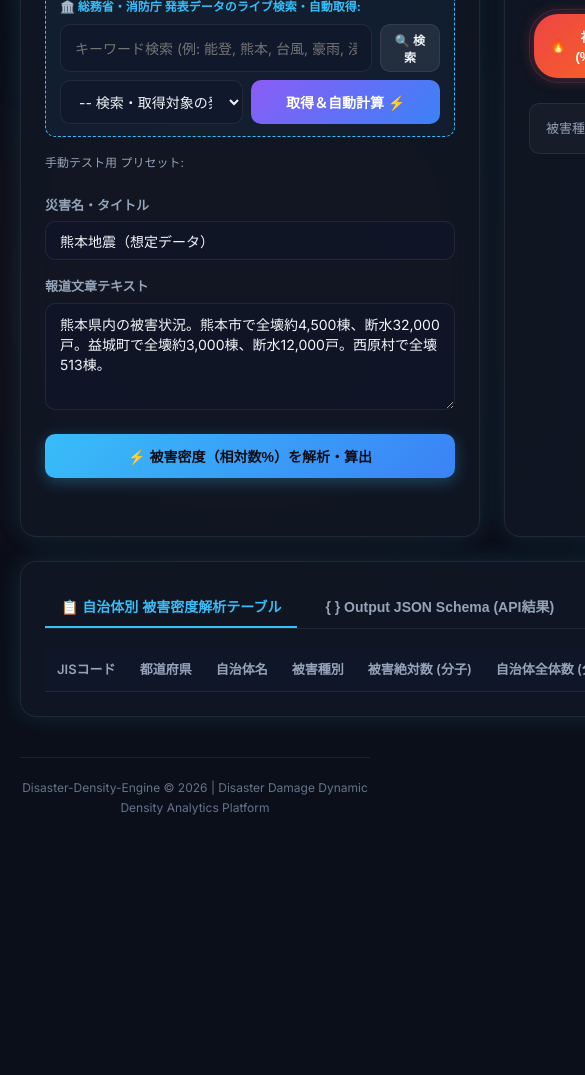
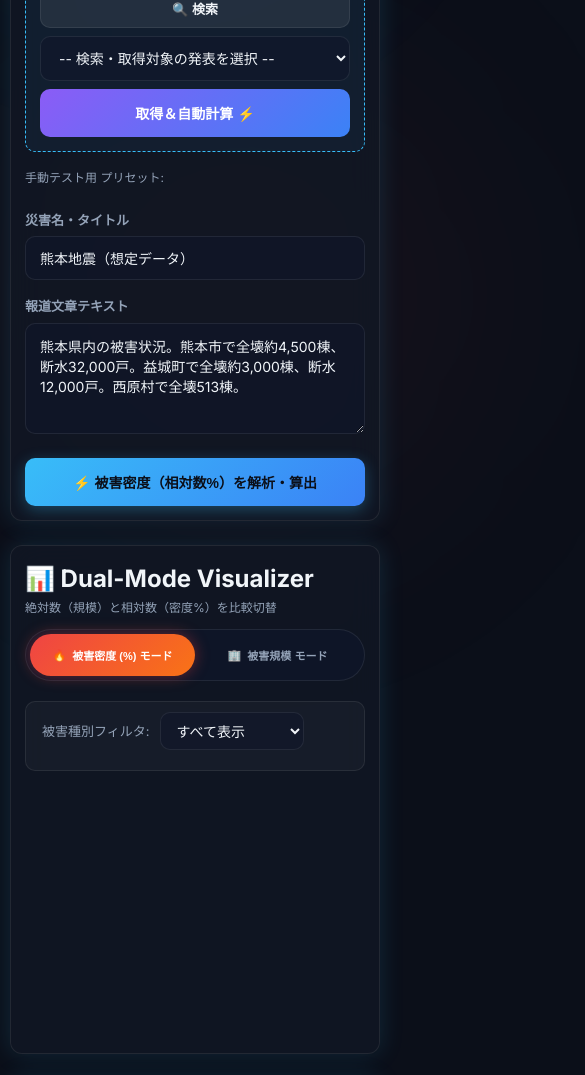
Before and after one commit to Hideyoshi-Fukuoka/disaster-density-engine, a website: page public/index.html in a window 390 px wide. Shown: the part 399-1474 px from the top of the page, 585 px wide, since content can reach past the window. Before the commit the page ends 1240 px from the top, so only its background shows below. Drawn offline with nearby package versions, Linux system fonts and the light colour scheme; no server answers.

Commit message:
style: スマートフォン表示・タッチ操作への完全レスポンシブデザイン最適化

```diff
--- a/public/style.css
+++ b/public/style.css
@@ -36,6 +36,7 @@
   box-sizing: border-box;
   margin: 0;
   padding: 0;
+  -webkit-tap-highlight-color: transparent;
 }
 
 body {
@@ -77,6 +78,7 @@ body {
   padding: 24px 20px;
   position: relative;
   z-index: 1;
+  width: 100%;
 }
 
 /* Header */
@@ -103,6 +105,7 @@ body {
   align-items: center;
   justify-content: center;
   box-shadow: 0 0 20px rgba(56, 189, 248, 0.3);
+  flex-shrink: 0;
 }
 .brand h1 {
   font-size: 24px;
@@ -118,7 +121,8 @@ body {
 }
 .header-badges {
   display: flex;
-  gap: 10px;
+  gap: 8px;
+  flex-wrap: wrap;
 }
 .badge {
   padding: 6px 12px;
@@ -153,9 +157,11 @@ body {
   display: grid;
   grid-template-columns: 460px 1fr;
   gap: 24px;
+  width: 100%;
 }
 .full-width-panel {
   grid-column: 1 / -1;
+  width: 100%;
 }
 
 /* Glass Panels */
@@ -167,6 +173,8 @@ body {
   border-radius: var(--radius-lg);
   padding: 24px;
   box-shadow: var(--shadow-glow);
+  width: 100%;
+  overflow: hidden; /* 子要素のオーバーフローを防止 */
 }
 .panel-header {
   display: flex;
@@ -184,6 +192,43 @@ body {
 .hint {
   font-size: 12px;
   color: var(--text-dim);
+}
+
+/* Government Fetch Box */
+.gov-fetch-box {
+  background: rgba(56, 189, 248, 0.06);
+  border: 1px dashed var(--accent-cyan);
+  border-radius: var(--radius-md);
+  padding: 14px;
+  margin-bottom: 16px;
+}
+.gov-fetch-box label {
+  font-size: 12px;
+  font-weight: 700;
+  color: var(--accent-cyan);
+  display: block;
+  margin-bottom: 8px;
+}
+.gov-search-row {
+  display: flex;
+  gap: 8px;
+  margin-bottom: 8px;
+}
+.gov-controls {
+  display: flex;
+  gap: 8px;
+}
+.btn-gov {
+  background: linear-gradient(135deg, var(--accent-purple), var(--accent-blue));
+  color: #fff;
+  white-space: nowrap;
+  padding: 10px 14px;
+  font-size: 13px;
+  border-radius: var(--radius-md);
+  min-height: 44px;
+}
+.btn-gov:hover {
+  box-shadow: 0 0 15px rgba(139, 92, 246, 0.4);
 }
 
 /* Sample Presets */
@@ -205,57 +250,20 @@ body {
   background: rgba(255, 255, 255, 0.04);
   border: 1px solid var(--border-glass);
   color: var(--text-main);
-  padding: 8px 12px;
+  padding: 10px 12px;
   border-radius: var(--radius-md);
   font-size: 12px;
   cursor: pointer;
   text-align: left;
   transition: var(--transition);
+  min-height: 40px;
 }
 .preset-btn:hover {
   background: rgba(56, 189, 248, 0.12);
   border-color: var(--accent-cyan);
 }
 
-/* Government Fetch Box */
-.gov-fetch-box {
-  background: rgba(56, 189, 248, 0.06);
-  border: 1px dashed var(--accent-cyan);
-  border-radius: var(--radius-md);
-  padding: 12px 14px;
-  margin-bottom: 16px;
-}
-.gov-fetch-box label {
-  font-size: 12px;
-  font-weight: 700;
-  color: var(--accent-cyan);
-  display: block;
-  margin-bottom: 8px;
-}
-.gov-search-row {
-  display: flex;
-  gap: 8px;
-  margin-bottom: 8px;
-}
-.gov-controls {
-  display: flex;
-  gap: 8px;
-}
-
-.btn-gov {
-  background: linear-gradient(135deg, var(--accent-purple), var(--accent-blue));
-  color: #fff;
-  white-space: nowrap;
-  padding: 8px 14px;
-  font-size: 12px;
-  border-radius: var(--radius-md);
-}
-.btn-gov:hover {
-  box-shadow: 0 0 15px rgba(139, 92, 246, 0.4);
-}
-
 /* Form Controls */
-
 .form-group {
   margin-bottom: 16px;
 }
@@ -271,11 +279,12 @@ input[type="text"], textarea, select {
   background: rgba(15, 23, 42, 0.6);
   border: 1px solid var(--border-glass);
   border-radius: var(--radius-md);
-  padding: 10px 14px;
+  padding: 12px 14px;
   color: var(--text-main);
   font-family: inherit;
   font-size: 14px;
   transition: var(--transition);
+  min-height: 44px;
 }
 input[type="text"]:focus, textarea:focus, select:focus {
   outline: none;
@@ -284,6 +293,7 @@ input[type="text"]:focus, textarea:focus, select:focus {
 }
 textarea {
   resize: vertical;
+  min-height: 100px;
 }
 
 /* Buttons */
@@ -292,21 +302,22 @@ textarea {
   align-items: center;
   justify-content: center;
   width: 100%;
-  padding: 12px 20px;
+  padding: 14px 20px;
   border-radius: var(--radius-md);
   font-size: 14px;
   font-weight: 700;
   cursor: pointer;
   border: none;
   transition: var(--transition);
+  min-height: 48px;
 }
 .btn-primary {
   background: linear-gradient(135deg, var(--accent-cyan), var(--accent-blue));
   color: #0b0f19;
   box-shadow: 0 4px 15px rgba(56, 189, 248, 0.3);
 }
-.btn-primary:hover {
-  transform: translateY(-2px);
+.btn-primary:hover, .btn-primary:active {
+  transform: translateY(-1px);
   box-shadow: 0 6px 20px rgba(56, 189, 248, 0.45);
 }
 .btn-secondary {
@@ -319,8 +330,9 @@ textarea {
 }
 .btn-sm {
   width: auto;
-  padding: 6px 12px;
-  font-size: 12px;
+  padding: 8px 14px;
+  font-size: 13px;
+  min-height: 40px;
 }
 
 /* Dual-Mode Visualizer Header & Switch */
@@ -347,7 +359,7 @@ textarea {
   background: transparent;
   border: none;
   color: var(--text-muted);
-  padding: 8px 16px;
+  padding: 10px 18px;
   border-radius: 24px;
   font-size: 13px;
   font-weight: 600;
@@ -356,11 +368,11 @@ textarea {
   display: flex;
   align-items: center;
   gap: 6px;
+  min-height: 42px;
 }
 .mode-btn *, .tab-btn * {
   pointer-events: none;
 }
-
 .mode-btn small {
   opacity: 0.7;
 }
@@ -385,6 +397,8 @@ textarea {
   padding: 10px 16px;
   border-radius: var(--radius-md);
   border: 1px solid var(--border-glass);
+  flex-wrap: wrap;
+  gap: 10px;
 }
 .filter-group {
   display: flex;
@@ -395,12 +409,14 @@ textarea {
 }
 .filter-group select {
   width: auto;
-  padding: 4px 10px;
+  padding: 6px 12px;
+  min-height: 38px;
 }
 .stats-summary {
   display: flex;
-  gap: 16px;
+  gap: 14px;
   font-size: 13px;
+  flex-wrap: wrap;
 }
 .stat-item {
   display: flex;
@@ -419,23 +435,28 @@ textarea {
   width: 100%;
 }
 
-/* Tabs & Tables */
+/* Tabs & Tables (モバイル折り返し・完全フィット設計) */
 .tab-header {
   display: flex;
-  gap: 12px;
+  gap: 8px;
   border-bottom: 1px solid var(--border-glass);
   margin-bottom: 18px;
+  width: 100%;
+  flex-wrap: wrap; /* スマホでボタンが折り返せるように */
 }
 .tab-btn {
   background: transparent;
   border: none;
   color: var(--text-muted);
-  font-size: 14px;
+  font-size: 13px;
   font-weight: 600;
-  padding: 10px 16px;
+  padding: 10px 14px;
   cursor: pointer;
   border-bottom: 2px solid transparent;
   transition: var(--transition);
+  min-height: 44px;
+  flex: 1;
+  text-align: center;
 }
 .tab-btn.active {
   color: var(--accent-cyan);
@@ -443,6 +464,7 @@ textarea {
 }
 .tab-content {
   display: none;
+  width: 100%;
 }
 .tab-content.active {
   display: block;
@@ -451,24 +473,29 @@ textarea {
 /* Data Table */
 .table-wrapper {
   overflow-x: auto;
+  width: 100%;
+  -webkit-overflow-scrolling: touch;
 }
 .data-table {
   width: 100%;
   border-collapse: collapse;
   text-align: left;
   font-size: 13px;
+  min-width: 600px;
 }
 .data-table th {
   background: rgba(15, 23, 42, 0.8);
   color: var(--text-muted);
   font-weight: 600;
-  padding: 12px;
+  padding: 12px 10px;
   border-bottom: 1px solid var(--border-glass);
+  white-space: nowrap;
 }
 .data-table td {
-  padding: 12px;
+  padding: 12px 10px;
   border-bottom: 1px solid var(--border-glass);
   color: var(--text-main);
+  white-space: nowrap;
 }
 .data-table tr:hover {
   background: rgba(255, 255, 255, 0.03);
@@ -504,12 +531,15 @@ textarea {
   border: 1px solid var(--rank-low);
 }
 
-/* JSON Viewer */
+/* JSON Viewer (モバイル完全幅フィット) */
 .json-actions {
   display: flex;
   justify-content: space-between;
   align-items: center;
   margin-bottom: 12px;
+  flex-wrap: wrap;
+  gap: 8px;
+  width: 100%;
 }
 .json-badge {
   font-size: 11px;
@@ -519,13 +549,18 @@ textarea {
   background: #070a12;
   border: 1px solid var(--border-glass);
   border-radius: var(--radius-md);
-  padding: 16px;
+  padding: 14px;
   max-height: 380px;
+  width: 100%;
+  max-width: 100%;
+  overflow-x: auto;
   overflow-y: auto;
   font-family: 'Courier New', Courier, monospace;
-  font-size: 12px;
+  font-size: 11px;
   color: #a5f3fc;
   line-height: 1.5;
+  white-space: pre-wrap;       /* スマホでの自動折り返し */
+  word-break: break-all;       /* 長い単語の溢れ防止 */
 }
 
 /* Footer */
@@ -537,3 +572,126 @@ textarea {
   padding-top: 20px;
   border-top: 1px solid var(--border-glass);
 }
+
+
+/* ==========================================================================
+   📱 Mobile First Responsive Media Queries
+   ========================================================================== */
+
+@media (max-width: 992px) {
+  .content-grid {
+    grid-template-columns: 1fr;
+  }
+}
+
+@media (max-width: 768px) {
+  .app-container {
+    padding: 14px 10px;
+  }
+
+  .main-header {
+    flex-direction: column;
+    align-items: flex-start;
+    gap: 14px;
+    margin-bottom: 20px;
+  }
+
+  .brand h1 {
+    font-size: 20px;
+  }
+
+  .brand-icon {
+    width: 44px;
+    height: 44px;
+    font-size: 24px;
+  }
+
+  .header-badges {
+    width: 100%;
+  }
+
+  .panel {
+    padding: 14px;
+    border-radius: 12px;
+  }
+
+  /* Gov search controls mobile vertical stack */
+  .gov-search-row {
+    flex-direction: row;
+  }
+  .gov-controls {
+    flex-direction: column;
+  }
+  .btn-gov {
+    width: 100%;
+  }
+
+  /* Dual Mode Switch full width for touch */
+  .mode-header {
+    flex-direction: column;
+    align-items: stretch;
+  }
+  .mode-switch-container {
+    width: 100%;
+  }
+  .mode-btn {
+    flex: 1;
+    justify-content: center;
+    padding: 8px 6px;
+    font-size: 12px;
+  }
+
+  .chart-container {
+    height: 280px;
+  }
+
+  .filter-bar {
+    flex-direction: column;
+    align-items: stretch;
+  }
+
+  .stats-summary {
+    justify-content: space-between;
+  }
+
+  .tab-header {
+    flex-direction: column;
+    border-bottom: none;
+    gap: 6px;
+  }
+  .tab-btn {
+    border: 1px solid var(--border-glass);
+    border-radius: var(--radius-md);
+    background: rgba(15, 23, 42, 0.6);
+  }
+  .tab-btn.active {
+    background: rgba(56, 189, 248, 0.15);
+    border-color: var(--accent-cyan);
+  }
+}
+
+@media (max-width: 480px) {
+  .brand h1 {
+    font-size: 17px;
+  }
+
+  .subtitle {
+    font-size: 11px;
+  }
+
+  .gov-search-row {
+    flex-direction: column;
+  }
+
+  .mode-btn {
+    font-size: 11px;
+    padding: 6px 4px;
+  }
+  .mode-btn small {
+    display: none;
+  }
+
+  .chart-container {
+    height: 250px;
+  }
+}
```
